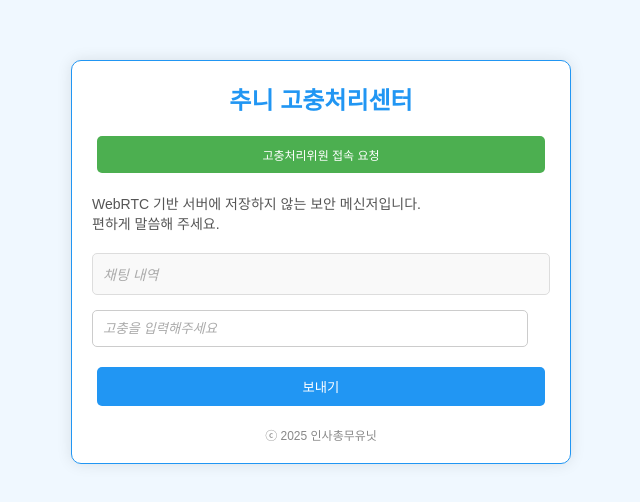
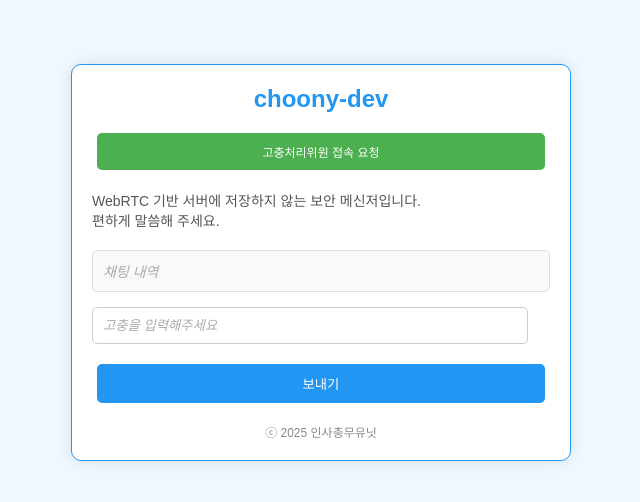
Before and after one commit to choony-dev/choony-dev.github.io, a plain HTML site: page index.html in a window 1280 px wide. Shown: the part 138-640 px from the top of the page, without its empty margins (319-959 px from the left). Drawn offline with Linux system fonts and the light colour scheme.

Commit message:
Update index.html

```diff
--- a/index.html
+++ b/index.html
@@ -3,14 +3,14 @@
 <head>
     <meta charset="UTF-8">
     <meta name="viewport" content="width=device-width, initial-scale=1.0">
-    <title>추니 고충처리센터</title>
+    <title>choony-dev</title>
     <script src="https://smtpjs.com/v3/smtp.js"></script>
     <link rel="stylesheet" href="styles.css">
 </head>
 <body>
     <div class="container">
         <div class="chat-window">
-            <h1 class="title">추니 고충처리센터</h1>
+            <h1 class="title">choony-dev</h1>
             <div class="button-container">
                 <button id="notify-button">고충처리위원 접속 요청</button>
             </div>
```
